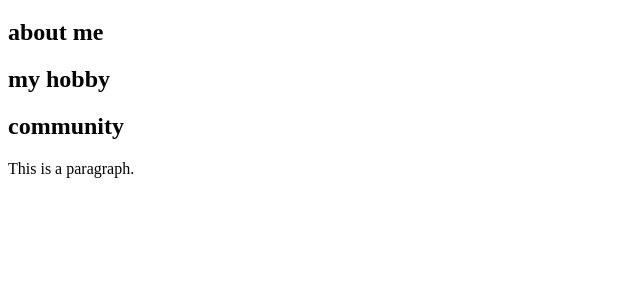
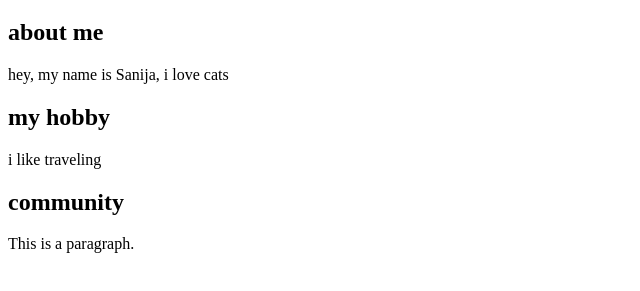
Before and after one commit to sanijavicupa/my-second-web-page, a plain HTML site: page index.html in a window 1280 px wide. Shown: the part 61-352 px from the top of the page, without its empty margins (0-640 px from the left). Drawn offline with Linux system fonts and the light colour scheme.

Commit message:
Update index.html

```diff
--- a/index.html
+++ b/index.html
@@ -4,8 +4,12 @@
 
 <h1>wlcome to my hobby website</h1>
   <h2>about me</h2>
-    <h2>my hobby</h2>
-      <h2> community</h2>
+  <p> hey, my name is Sanija, i love cats</p>
+
+  <h2>my hobby</h2>
+  <p> i like traveling</p>
+
+  <h2> community</h2>
 
 
 <p>This is a paragraph.</p>
```
